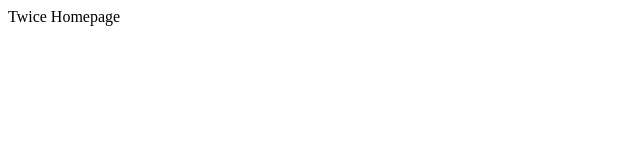
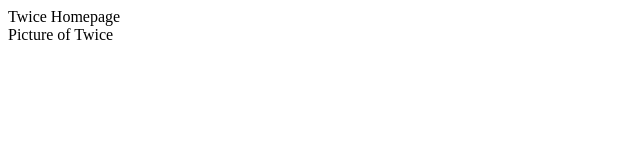
Before and after one commit to practiceteam14/bts-fan-page, a plain HTML site: page index.html in a window 1280 px wide. Shown: the full height of the page, 0-640 px from the left. Drawn offline with Linux system fonts and the light colour scheme.

Commit message:
Add picture

```diff
--- a/index.html
+++ b/index.html
@@ -1,3 +1,4 @@
 <html>
 	<head>Twice Homepage</head>
+	<div>Picture of Twice</div>
 </html>
```
